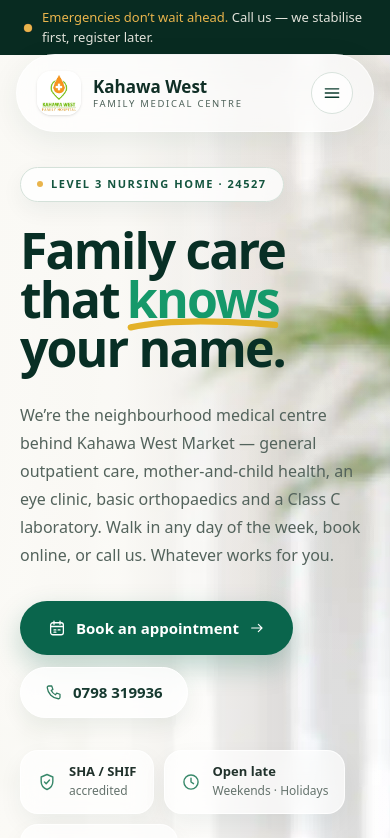
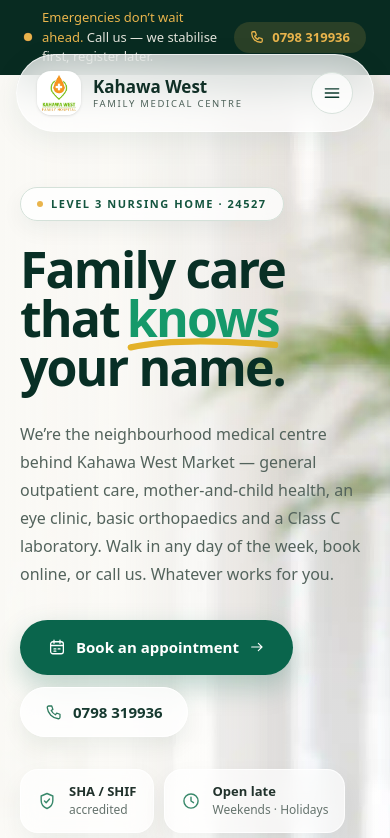
Before and after one commit to Elvinoacer/kahawawest_medic, a Next.js app: page / in a window 390 px wide. Shown: the top 838 px of the page. Built offline with nearby package versions, Linux system fonts and the light colour scheme.

Commit message:
Add one-tap phone call link to emergency bar

```diff
--- a/components/emergency-bar.tsx
+++ b/components/emergency-bar.tsx
@@ -1,7 +1,9 @@
+import { site } from "@/lib/site";
+
 export default function EmergencyBar() {
   return (
     <div className="min-h-[50px] bg-forest-deep text-cream">
-      <div className="mx-auto flex min-h-[50px] max-w-[1536px] items-center px-6 py-2 text-[13px] sm:px-8 lg:px-14">
+      <div className="mx-auto flex min-h-[50px] max-w-[1536px] items-center justify-between gap-4 px-6 py-2 text-[13px] sm:px-8 lg:px-14">
         <p className="flex items-center gap-2.5">
           <span className="pulse-dot inline-block h-2 w-2 shrink-0 rounded-full bg-gold" aria-hidden />
           <span>
@@ -9,6 +11,26 @@ export default function EmergencyBar() {
             <span className="text-cream/90">Call us — we stabilise first, register later.</span>
           </span>
         </p>
+        <a
+          href={site.phone.href}
+          className="inline-flex shrink-0 items-center gap-2 rounded-full bg-gold/15 px-4 py-1.5 text-[13px] font-semibold text-gold transition hover:bg-gold/25"
+        >
+          <svg
+            className="h-3.5 w-3.5"
+            fill="none"
+            viewBox="0 0 24 24"
+            stroke="currentColor"
+            strokeWidth={2.2}
+            aria-hidden
+          >
+            <path
+              strokeLinecap="round"
+              strokeLinejoin="round"
+              d="M3 5a2 2 0 012-2h3.28a1 1 0 01.948.684l1.498 4.493a1 1 0 01-.502 1.21l-2.257 1.13a11.042 11.042 0 005.516 5.516l1.13-2.257a1 1 0 011.21-.502l4.493 1.498a1 1 0 01.684.949V19a2 2 0 01-2 2h-1C9.716 21 3 14.284 3 6V5z"
+            />
+          </svg>
+          {site.phone.display}
+        </a>
       </div>
     </div>
   );
```
